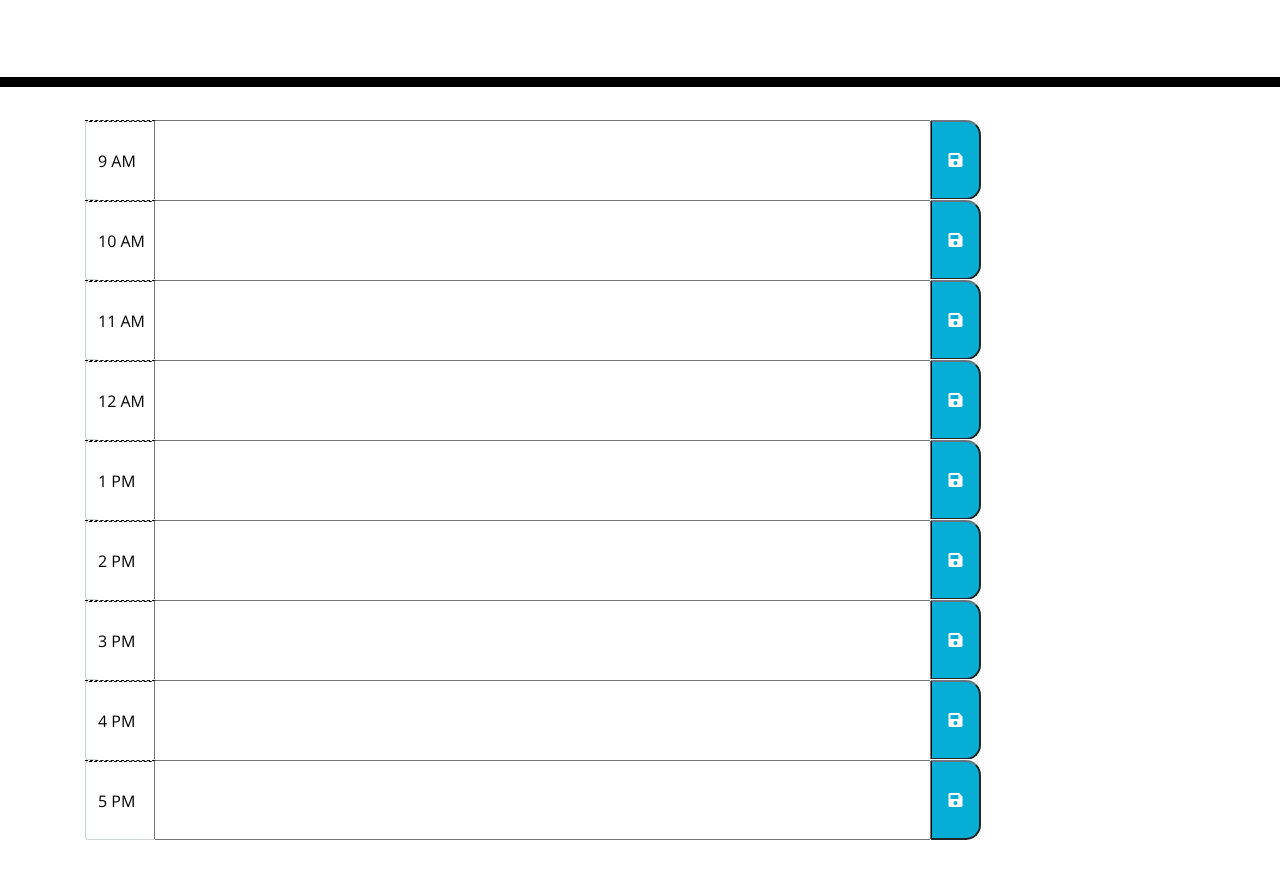
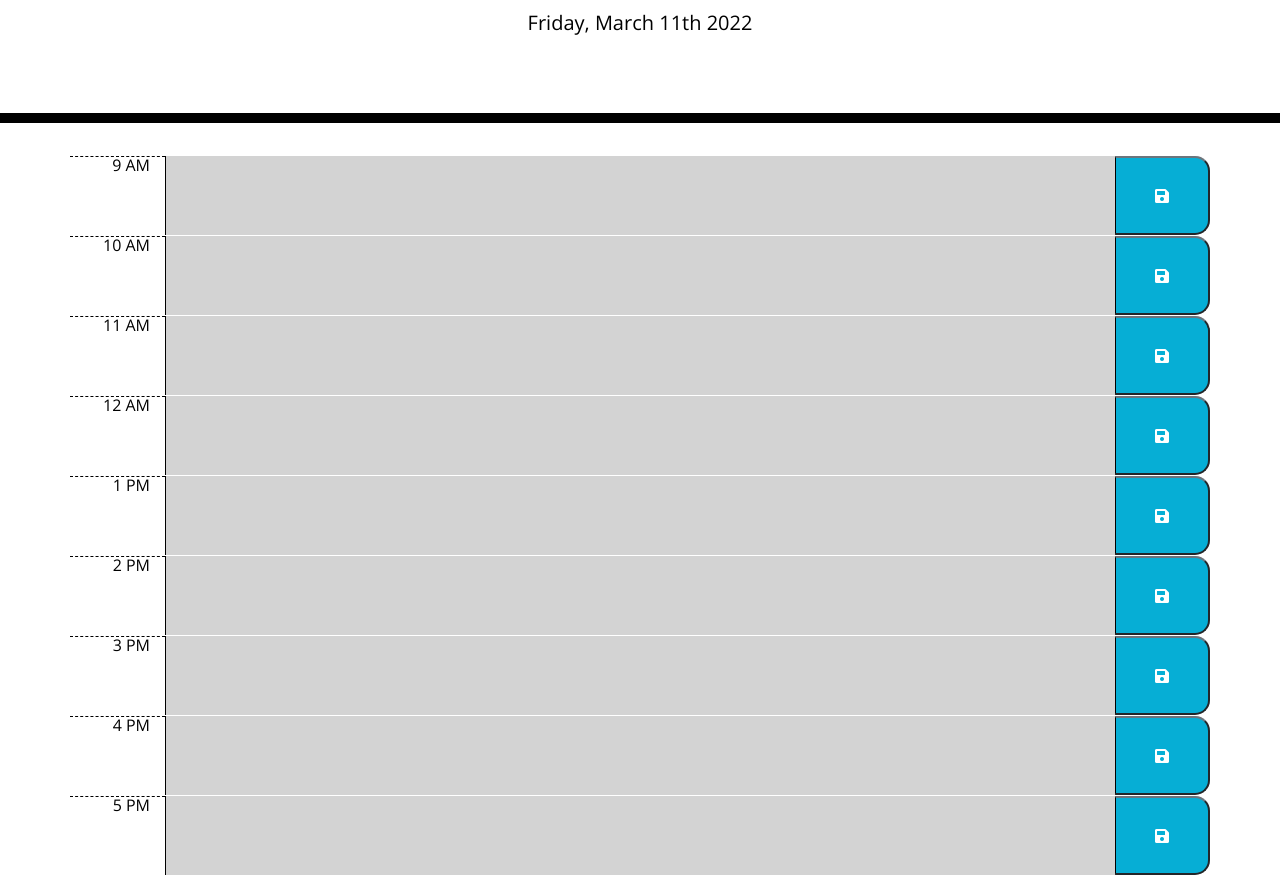
Before and after one commit to Famesmyname/Daily-Planner, a plain HTML site: page index.html in a window 1280 px wide. Shown: the part 181-1056 px from the top of the page. Before the commit the page ends 1021 px from the top, so only its background shows below. Drawn offline with nearby package versions, Linux system fonts and the light colour scheme.

Commit message:
Save task and date color functional

```diff
--- a/assets/script.js
+++ b/assets/script.js
@@ -2,17 +2,33 @@
 const currentDayEl = $('#currentDay');
 
 //
-$(function(){
-
+$(document).ready(function () {
   //Save button functionality saves the task and the hour of the task to local storage.
-  $('.saveBTn').on('click', function(){
+  $('.saveBtn').on('click', function(){
     let task = $(this).siblings('.task').val();
     let time = $(this).parent().attr('id');
-    localStorage.setItem(task, time);
+    localStorage.setItem(time, task);
   });
 
-
-
+  //Check the current hour and show past, present, future colors
+  function currentColor() {
+    let currentHour = moment().hours()
+    $('.time-block').each(function(){
+      let taskHour = $(this).attr('time')
+      if (taskHour < currentHour) {
+        $(this).addClass('past');
+      }
+      else if (taskHour == currentHour) {
+        $(this).removeClass('past')
+        $(this).addClass('present')
+      }
+      else {
+        $(this).removeClass('past')
+        $(this).removeClass('present')
+        $(this).addClass('future')
+      }
+    })
+  }
 
 // Function display date
 function displayDate() {
@@ -20,7 +36,9 @@ function displayDate() {
     currentDayEl.text(rightNow);
   }
 
+  //Initialize page with current date then populate each task with saved tasked
  function Init() {
+   displayDate()
    $('#hour9 .task').val(localStorage.getItem('hour9'));
    $('#hour10 .task').val(localStorage.getItem('hour10'));
    $('#hour11 .task').val(localStorage.getItem('hour11'));
@@ -30,10 +48,9 @@ function displayDate() {
    $('#hour15 .task').val(localStorage.getItem('hour15'));
    $('#hour16 .task').val(localStorage.getItem('hour16'));
    $('#hour17 .task').val(localStorage.getItem('hour17'));
-   displayDate()
  }
 
  Init()
-
+ currentColor()
  setInterval(displayDate, 1000);
 })
--- a/assets/style.css
+++ b/assets/style.css
@@ -2,7 +2,6 @@ body {
   font-family: 'Open Sans', sans-serif;
   font-size: 16px;
   line-height: 1;
-  align-items:center;
 }
 
 textarea {
@@ -41,8 +40,6 @@ textarea {
   white-space: pre-wrap;
   height: 80px;
   border-top: 1px solid white;
-  padding: 0 0 0 0;
-  margin: 0 0 0 0;
 }
 
 .hour {
--- a/index.html
+++ b/index.html
@@ -25,55 +25,96 @@
     </header>
     <div class="container">
       <!-- Timeblocks go here -->
-      <div time="9" id="hour9" class="hour9 input-group mb-0 time-block time-block row">
-        <div class="input-group-prepend hour"><span class="input-group-text hour">9 AM</span></div>
-        <input type="text" class="task hour1" placeholder="">
-        <button class="btn-outline-secondary saveBtn"><i class="fas fa-save save-btn1"></i></button>
+      <div time="9" id="hour9" class="hour9 time-block row">
+        <div class="textarea-group-prepend col-md-1 hour">9 AM</div>
+        <textarea type="text" class="task col-md-10" placeholder=""></textarea>
+        <button class="btn-outline-secondary saveBtn col-md-1"><i class="fas fa-save save-btn1"></i></button>
       </div>
-      <div time="10" id="hour10" class="hour10 input-group mb-0 time-block time-block row">
-        <div class="input-group-prepend hour"><span class="input-group-text hour">10 AM</span></div>
-        <input type="text" class="task hour2" placeholder="">
+      <div time="10" id="hour10" class="hour10 time-block row">
+        <div class="textarea-group-prepend col-md-1 hour">10 AM</div>
+        <textarea type="text" class="task col-md-10" placeholder=""></textarea>
+        <button class="btn-outline-secondary saveBtn col-md-1"><i class="fas fa-save save-btn1"></i></button>
+      </div>
+      <div time="11" id="hour11" class="hour11 time-block row">
+        <div class="textarea-group-prepend col-md-1 hour">11 AM</div>
+        <textarea type="text" class="task col-md-10" placeholder=""></textarea>
+        <button class="btn-outline-secondary saveBtn col-md-1"><i class="fas fa-save save-btn1"></i></button>
+      </div>
+      <div time="12" id="hour12" class="hour12 time-block row">
+        <div class="textarea-group-prepend col-md-1 hour">12 AM</div>
+        <textarea type="text" class="task col-md-10" placeholder=""></textarea>
+        <button class="btn-outline-secondary saveBtn col-md-1"><i class="fas fa-save save-btn1"></i></button>
+      </div>
+      <div time="13" id="hour13" class="hour13 time-block row">
+        <div class="textarea-group-prepend col-md-1 hour">1 PM</div>
+        <textarea type="text" class="task col-md-10" placeholder=""></textarea>
+        <button class="btn-outline-secondary saveBtn col-md-1"><i class="fas fa-save save-btn1"></i></button>
+      </div>
+      <div time="14" id="hour14" class="hour14 time-block row">
+        <div class="textarea-group-prepend col-md-1 hour">2 PM</div>
+        <textarea type="text" class="task col-md-10" placeholder=""></textarea>
+        <button class="btn-outline-secondary saveBtn col-md-1"><i class="fas fa-save save-btn1"></i></button>
+      </div>
+      <div time="15" id="hour15" class="hour15 time-block row">
+        <div class="textarea-group-prepend col-md-1 hour">3 PM</div>
+        <textarea type="text" class="task col-md-10" placeholder=""></textarea>
+        <button class="btn-outline-secondary saveBtn col-md-1"><i class="fas fa-save save-btn1"></i></button>
+      </div>
+      <div time="16" id="hour16" class="hour16 time-block row">
+        <div class="textarea-group-prepend col-md-1 hour">4 PM</div>
+        <textarea type="text" class="task col-md-10" placeholder=""></textarea>
+        <button class="btn-outline-secondary saveBtn col-md-1"><i class="fas fa-save save-btn1"></i></button>
+      </div>
+      <div time="17" id="hour17" class="hour17 time-block row">
+        <div class="textarea-group-prepend col-md-1 hour">5 PM</div>
+        <textarea type="text" class="task col-md-10" placeholder=""></textarea>
+        <button class="btn-outline-secondary saveBtn col-md-1"><i class="fas fa-save save-btn1"></i></button>
+      </div>
+
+      <!-- <div time="10" id="hour10" class="hour10 textarea-group mb-0 time-block time-block row">
+        <div class="textarea-group-prepend hour"><span class="textarea-group-text hour">10 AM</span></div>
+        <textarea type="text" class="task hour2" placeholder=""></textarea>
         <button class="btn-outline-secondary saveBtn"><i class="fas fa-save save-btn2"></i></button>
       </div>
-      <div time="11" id="hour11" class="hour11 input-group mb-0 time-block time-block row">
-        <div class="input-group-prepend hour"><span class="input-group-text hour">11 AM</span></div>
-        <input type="text" class="task hour3" placeholder="">
+      <div time="11" id="hour11" class="hour11 textarea-group mb-0 time-block time-block row">
+        <div class="textarea-group-prepend hour"><span class="textarea-group-text hour">11 AM</span></div>
+        <textarea type="text" class="task hour3" placeholder=""></textarea>
         <button class="btn-outline-secondary saveBtn"><i class="fas fa-save save-btn3"></i></button>
       </div>
-      <div time="12" id="hour12" class="hour12 input-group mb-0 time-block time-block row">
-        <div class="input-group-prepend hour"><span class="input-group-text hour">12 AM</span></div>
-        <input type="text" class="task hour4" placeholder="">
+      <div time="12" id="hour12" class="hour12 textarea-group mb-0 time-block time-block row">
+        <div class="textarea-group-prepend hour"><span class="textarea-group-text hour">12 AM</span></div>
+        <textarea type="text" class="task hour4" placeholder=""></textarea>
         <button class="btn-outline-secondary saveBtn"><i class="fas fa-save save-btn4"></i></button>
       </div>
-      <div time="13" id="hour13" class="hour13 input-group mb-0 time-block time-block row">
-        <div class="input-group-prepend hour"><span class="input-group-text hour">1 PM</span></div>
-        <input type="text" class="task hour5" placeholder="">
+      <div time="13" id="hour13" class="hour13 textarea-group mb-0 time-block time-block row">
+        <div class="textarea-group-prepend hour"><span class="textarea-group-text hour">1 PM</span></div>
+        <textarea type="text" class="task hour5" placeholder=""></textarea>
         <button class="btn-outline-secondary saveBtn"><i class="fas fa-save save-btn5"></i></button>
       </div>
-      <div time="14" id="hour14" class="hour14 input-group mb-0 time-block time-block row">
-        <div class="input-group-prepend hour"><span class="input-group-text hour">2 PM</span></div>
-        <input type="text" class="task hour6" placeholder="">
+      <div time="14" id="hour14" class="hour14 textarea-group mb-0 time-block time-block row">
+        <div class="textarea-group-prepend hour"><span class="textarea-group-text hour">2 PM</span></div>
+        <textarea type="text" class="task hour6" placeholder=""></textarea>
         <button class="btn-outline-secondary saveBtn"><i class="fas fa-save save-btn6"></i></button>
       </div>
-      <div time="15" id="hour15" class="hour15 input-group mb-0 time-block time-block row">
-        <div class="input-group-prepend hour"><span class="input-group-text hour">3 PM</span></div>
-        <input type="text" class="task hour7" placeholder="">
+      <div time="15" id="hour15" class="hour15 textarea-group mb-0 time-block time-block row">
+        <div class="textarea-group-prepend hour"><span class="textarea-group-text hour">3 PM</span></div>
+        <textarea type="text" class="task hour7" placeholder=""></textarea>
         <button class="btn-outline-secondary saveBtn"><i class="fas fa-save save-btn7"></i></button>
       </div>
-      <div time="16" id="hour16" class="hour16 input-group mb-0 time-block time-block row">
-        <div class="input-group-prepend hour"><span class="input-group-text hour">4 PM</span></div>
-        <input type="text" class="task hour8" placeholder="">
+      <div time="16" id="hour16" class="hour16 textarea-group mb-0 time-block time-block row">
+        <div class="textarea-group-prepend hour"><span class="textarea-group-text hour">4 PM</span></div>
+        <textarea type="text" class="task hour8" placeholder=""></textarea>
         <button class="btn-outline-secondary saveBtn"><i class="fas fa-save save-btn8"></i></button>
       </div>
-      <div time="17" id="hour17" class="hour17 input-group mb-0 time-block time-block row">
-        <div class="input-group-prepend hour"><span class="input-group-text hour">5 PM</span></div>
-        <input type="text" class="task hour9" placeholder="">
-        <button class="btn-outline-secondary saveBtn"><i class="fas fa-save save-btn9"></i></button>
+      <div time="17" id="hour17" class="hour17 textarea-group mb-0 time-block time-block row">
+        <div class="textarea-group-prepend hour"><span class="textarea-group-text hour">5 PM</span></div>
+        <textarea type="text" class="task hour9" placeholder=""></textarea>
+        <button class="btn-outline-secondary saveBtn"><i class="fas fa-save save-btn9"></i></button> -->
       </div>
     </div>
 
     <script src="https://code.jquery.com/jquery-3.4.1.min.js"></script>
     <script src="https://cdnjs.cloudflare.com/ajax/libs/moment.js/2.24.0/moment.min.js"></script>
-    <script src="script.js"></script>
+    <script src="./assets/script.js"></script>
   </body>
 </html>
```
